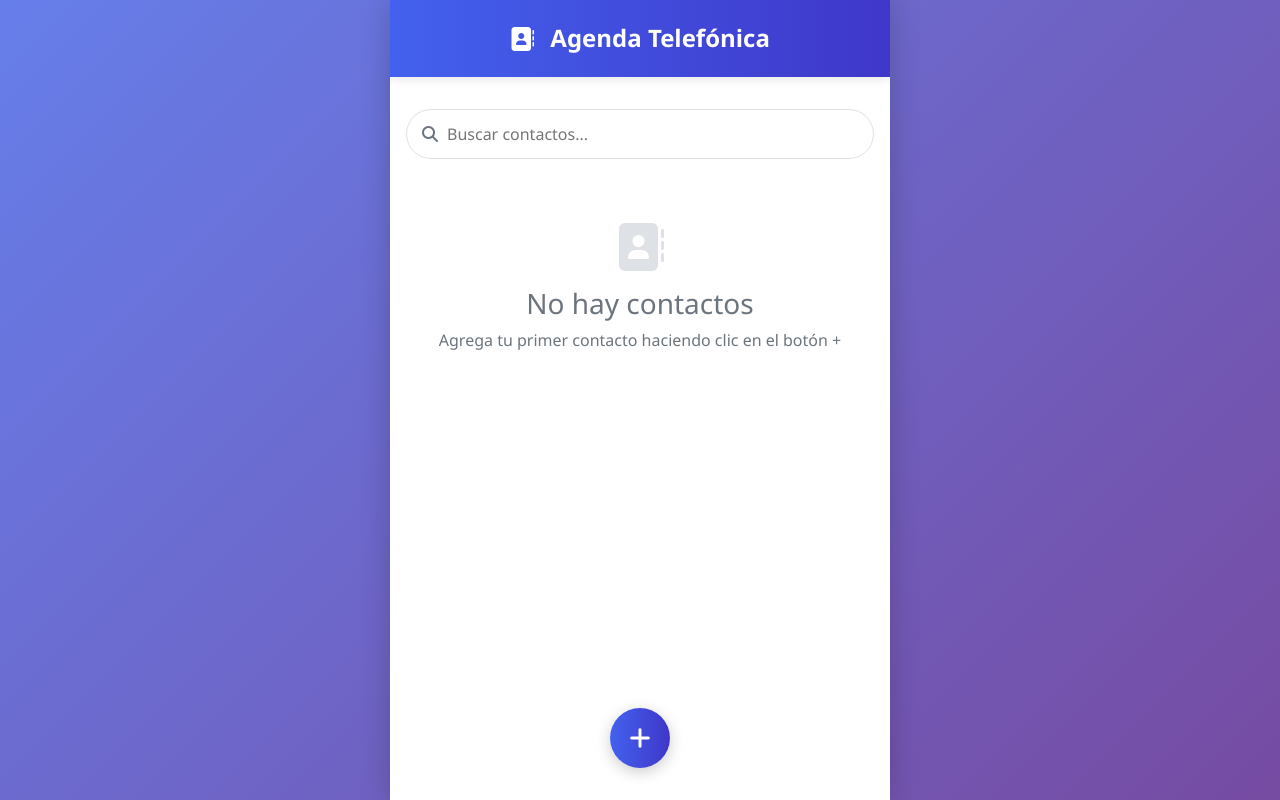
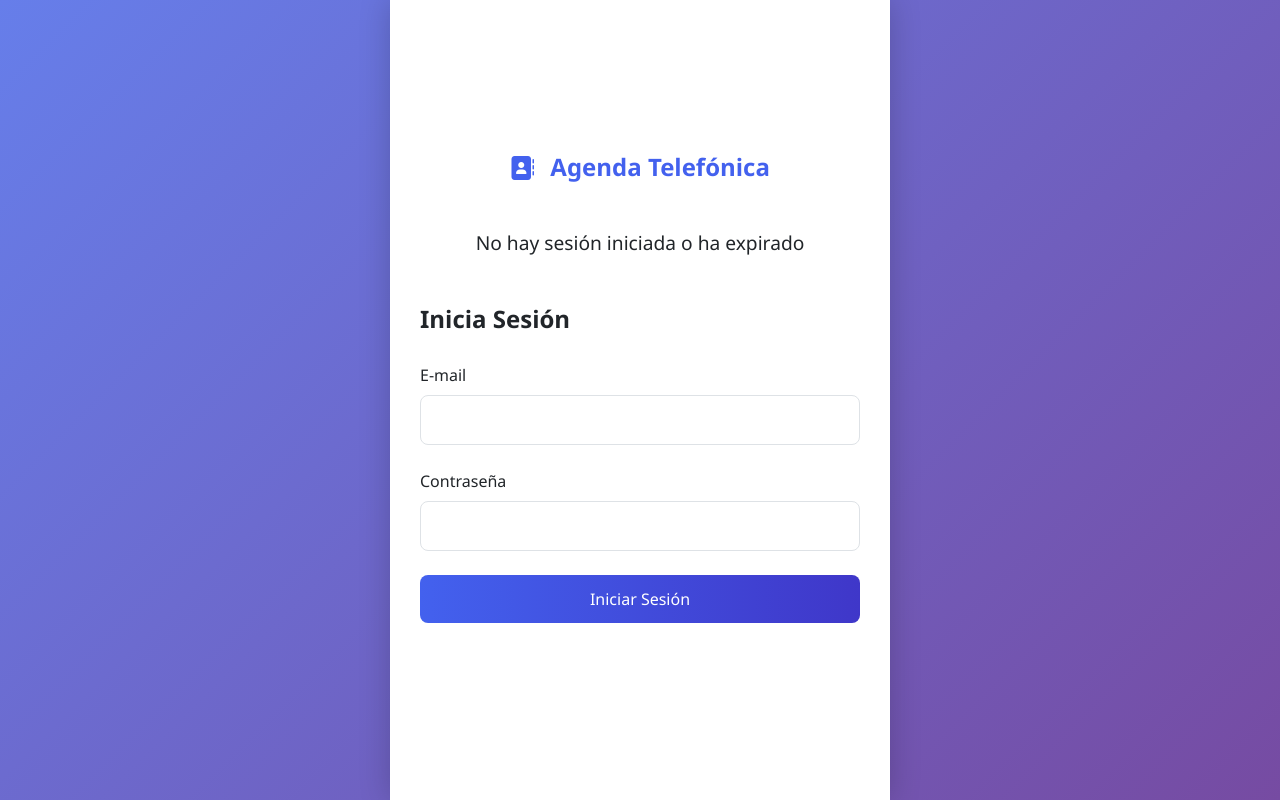
Before and after one commit to JuanRodriguez91/agenda-telefonica, a PHP site: page / in a window 1280 px wide. Run offline with PHP 8.4, Linux system fonts and the light colour scheme.

Commit message:
Advances

```diff
--- a/web-app/assets/css/style.css
+++ b/web-app/assets/css/style.css
@@ -6,6 +6,7 @@
     --dark-color: #212529;
     --success-color: #4cc9f0;
     --danger-color: #f72585;
+    --error-color: #c10000;
     --card-shadow: 0 4px 12px rgba(0, 0, 0, 0.1);
     --transition: all 0.3s ease;
 }
@@ -273,6 +274,11 @@ body {
     width: 100%;
 }
 
+.btn-submit[disabled] {
+    cursor: wait;
+    opacity: 0.5;
+}
+
 .btn-submit:hover {
     transform: translateY(-2px);
     box-shadow: 0 4px 10px rgba(0, 0, 0, 0.15);
@@ -429,3 +435,50 @@ body {
 #confirmModal .btn-submit {
     background: linear-gradient(to right, #f72585, #b5179e);
 }
+
+.login-page {
+    max-width: 500px;
+    margin: 0 auto;
+    background-color: white;
+    min-height: 100vh;
+    box-shadow: 0 0 30px rgba(0, 0, 0, 0.2);
+    position: relative;
+    overflow-x: hidden;
+    display: flex;
+    flex-wrap: wrap;
+    align-content: center;
+    padding: 30px;
+}
+
+.login-page * {
+    flex: 0 0 100%;
+}
+
+.login-page .app-title {
+    font-size: 1.5rem;
+    font-weight: 600;
+    color: var(--primary-color);
+    margin-bottom: 50px;
+    text-align: center;
+}
+
+.login-page .title {
+    font-size: 1.5rem;
+    font-weight: 600;
+    color: var(--dark-color);
+    margin-bottom: 30px;
+}
+
+.login-page .message {
+    font-size: 1.2rem;
+    font-weight: 400;
+    color: var(--dark-color);
+    margin-bottom: 50px;
+    text-align: center;
+}
+
+.login-page .login-error {
+    color: var(--error-color);
+    font-size: 1.1rem;
+    font-weight: 600;
+}
--- a/web-app/assets/js/confirm-modal.js
+++ b/web-app/assets/js/confirm-modal.js
@@ -24,8 +24,8 @@ class ConfirmModal {
   setup() {
     this.modal = document.getElementById('confirmModal');
     this.messageElement = document.getElementById('confirmMessage');
-    this.confirmBtn = document.getElementById('confirmDeleteBtn');
-    this.cancelBtn = document.getElementById('cancelConfirmBtn');
+    this.confirmBtn = document.getElementById('confirmBtn');
+    this.cancelBtn = document.getElementById('cancelBtn');
     this.closeBtn = document.getElementById('closeConfirmModalBtn');
 
     if (!this.modal || !this.messageElement || !this.confirmBtn || !this.cancelBtn || !this.closeBtn) {
@@ -69,8 +69,10 @@ class ConfirmModal {
     });
   }
 
-  open(message = '¿Está seguro de que desea realizar esta acción?') {
+  open(message = '¿Está seguro de que desea realizar esta acción?', btnYes = 'Yes', btnNo = 'No') {
     this.messageElement.innerHTML = message;
+    this.confirmBtn.innerHTML = btnYes;
+    this.cancelBtn.innerHTML = btnNo;
     this.modal.classList.add('active');
 
     return new Promise((resolve, reject) => {
--- a/web-app/assets/js/contact-manager.js
+++ b/web-app/assets/js/contact-manager.js
@@ -132,7 +132,11 @@ class ContactManager {
   }
 
   async deleteContact(id, name) {
-    const confirmed = await window.confirmModal.open(`¿Está seguro de que desea eliminar el contacto <strong>${name}<strong>?`);
+    const confirmed = await window.confirmModal.open(
+      `¿Está seguro de que desea eliminar el contacto <strong>${name}</strong>?`,
+      'Sí, eliminar',
+      'Cancelar'
+    );
 
     if (!confirmed) {
       return;
--- /dev/null
+++ b/web-app/assets/js/user-auth.js
@@ -0,0 +1,131 @@
+class UserAuth {
+  constructor() {
+    this.apiUrl = '../api-v2/public';
+
+    // Elementos del DOM
+    this.loginPage = document.querySelector('.login-page');
+    this.appContainer = document.querySelector('.app-container');
+    this.userCircle = document.querySelector('.user-circle');
+    this.loginForm = document.getElementById('loginForm');
+    this.loginEmail = document.getElementById('loginEmail');
+    this.loginPassword = document.getElementById('loginPassword');
+    this.loginErrorMsg = document.getElementById('loginErrorMsg');
+    this.btnSubmit = this.loginForm?.querySelector('.btn-submit');
+    this.btnLogout = document.getElementById('btnLogout');
+
+    // Bind de eventos
+    this.addEventListeners();
+
+    // Chequear sesión al cargar
+    this.checkSession();
+  }
+
+  addEventListeners() {
+    if (this.loginForm) {
+      this.loginForm.addEventListener('submit', (e) => this.handleLogin(e));
+    }
+    if (this.btnLogout) {
+      this.btnLogout.addEventListener('click', () => this.logout());
+    }
+  }
+
+  async handleLogin(e) {
+    e.preventDefault();
+
+    // Limpiar mensaje previo
+    this.setError('');
+
+    // Deshabilitar botón mientras carga
+    this.btnSubmit.disabled = true;
+    this.btnSubmit.textContent = 'Iniciando...';
+
+    const email = this.loginEmail.value.trim();
+    const password = this.loginPassword.value.trim();
+
+    try {
+      const response = await fetch(this.apiUrl + '/user/login', {
+        method: 'POST',
+        headers: { 'Content-Type': 'application/json' },
+        body: JSON.stringify({ email, password }),
+      });
+
+      const data = await response.json();
+
+      if (response.ok) {
+        // Login correcto
+        this.showApp(data);
+      } else {
+        // Error de login
+        this.setError(data.message || 'Usuario y/o contraseña incorrecto');
+      }
+    } catch (error) {
+      console.error('Error de conexión:', error);
+      this.setError('Error de conexión con el servidor');
+    } finally {
+      // Restaurar botón
+      this.btnSubmit.disabled = false;
+      this.btnSubmit.textContent = 'Iniciar Sesión';
+    }
+  }
+
+  async logout() {
+    const confirmed = await window.confirmModal.open(`¿Estás seguro/a que quieres cerrar sesión?`);
+    if (!confirmed) {
+      return;
+    }
+
+    try {
+      await fetch(this.apiUrl + '/user/logout');
+    } catch (error) {
+      console.warn('Error al cerrar sesión:', error);
+    }
+    this.showLogin();
+  }
+
+  async checkSession() {
+    try {
+      const response = await fetch(this.apiUrl + '/user/get-logged');
+      const data = await response.json();
+
+      if (response.ok && data?.email) {
+        this.showApp(data);
+      } else {
+        this.showLogin();
+      }
+    } catch (error) {
+      console.warn('Error al verificar sesión:', error);
+      this.showLogin();
+    }
+  }
+
+  showApp(userData) {
+    // Mostrar app y ocultar login
+    this.appContainer.style.display = 'block';
+    this.loginPage.style.display = 'none';
+
+    // Mostrar iniciales del usuario
+    this.setUserCircle(userData.name || userData.email);
+  }
+
+  showLogin() {
+    this.appContainer.style.display = 'none';
+    this.loginPage.style.display = 'block';
+    this.loginForm.reset();
+    this.setError('');
+  }
+
+  setUserCircle(name) {
+    const initials = name
+      .trim()
+      .substring(0, 2)
+      .toUpperCase();
+    this.userCircle.textContent = initials;
+  }
+
+  setError(message) {
+    this.loginErrorMsg.textContent = message;
+  }
+}
+
+// Inicializar cuando el DOM esté listo
+document.addEventListener('DOMContentLoaded', () => new UserAuth());
--- a/web-app/index.php
+++ b/web-app/index.php
@@ -9,12 +9,18 @@
     <link rel="stylesheet" href="assets/css/style.css">
 </head>
 <body>
-<div class="app-container">
+<div class="app-container" style="display: none">
     <header class="app-header">
         <h1 class="app-title">
             <i class="fa-solid fa-address-book"></i>
             Agenda Telefónica
         </h1>
+        <nav class="app-buttons">
+            <span class="user-circle"></span>
+            <button id="btnLogout" title="Cerrar sesión">
+                <i class="fa fa-sign-out" aria-hidden="true"></i>
+            </button>
+        </nav>
     </header>
 
     <div class="contacts-container">
@@ -37,6 +43,32 @@
     <button class="floating-btn" id="addContactBtn">
         <i class="fas fa-plus"></i>
     </button>
+</div>
+
+<!-- Página de login -->
+<div class="login-page">
+    <h1 class="app-title">
+        <i class="fa-solid fa-address-book"></i>
+        Agenda Telefónica
+    </h1>
+    <h3 class="message">No hay sesión iniciada o ha expirado</h3>
+    <h2 class="title">Inicia Sesión</h2>
+    <form id="loginForm">
+        <div class="form-group">
+            <label for="loginEmail" class="form-label">E-mail</label>
+            <input type="email" class="form-control" id="loginEmail" maxlength="191" required>
+        </div>
+        <div class="form-group">
+            <label for="loginPassword" class="form-label">Contraseña</label>
+            <input type="password" class="form-control" id="loginPassword" maxlength="255" required>
+        </div>
+        <div class="form-group">
+            <button type="submit" class="btn-submit flex-fill">Iniciar Sesión</button>
+        </div>
+        <div class="form-group">
+            <span class="login-error" id="loginErrorMsg"></span>
+        </div>
+    </form>
 </div>
 
 <!-- Modal para añadir/editar contactos -->
@@ -77,23 +109,24 @@
 <div class="modal-overlay" id="confirmModal">
     <div class="modal-content">
         <div class="modal-header">
-            <h2 class="modal-title">Confirmar Eliminación</h2>
+            <h2 class="modal-title">Confirmar</h2>
             <button class="close-btn" id="closeConfirmModalBtn">&times;</button>
         </div>
         <div class="modal-body">
             <div class="text-center py-3">
                 <i class="fas fa-exclamation-triangle text-warning big-icon"></i>
-                <p class="mt-3" id="confirmMessage">¿Está seguro de que desea eliminar este contacto?</p>
+                <p class="mt-3" id="confirmMessage"></p>
             </div>
             <div class="d-flex gap-2">
-                <button class="btn-cancel flex-fill" id="cancelConfirmBtn">Cancelar</button>
-                <button class="btn-submit flex-fill" id="confirmDeleteBtn">Sí, eliminar</button>
+                <button class="btn-cancel flex-fill" id="cancelBtn">Cancelar</button>
+                <button class="btn-submit flex-fill" id="confirmBtn">Sí, eliminar</button>
             </div>
         </div>
     </div>
 </div>
 
 <script src="assets/js/confirm-modal.js"></script>
+<script src="assets/js/user-auth.js"></script>
 <script src="assets/js/contact-manager.js"></script>
 </body>
 </html>
```
